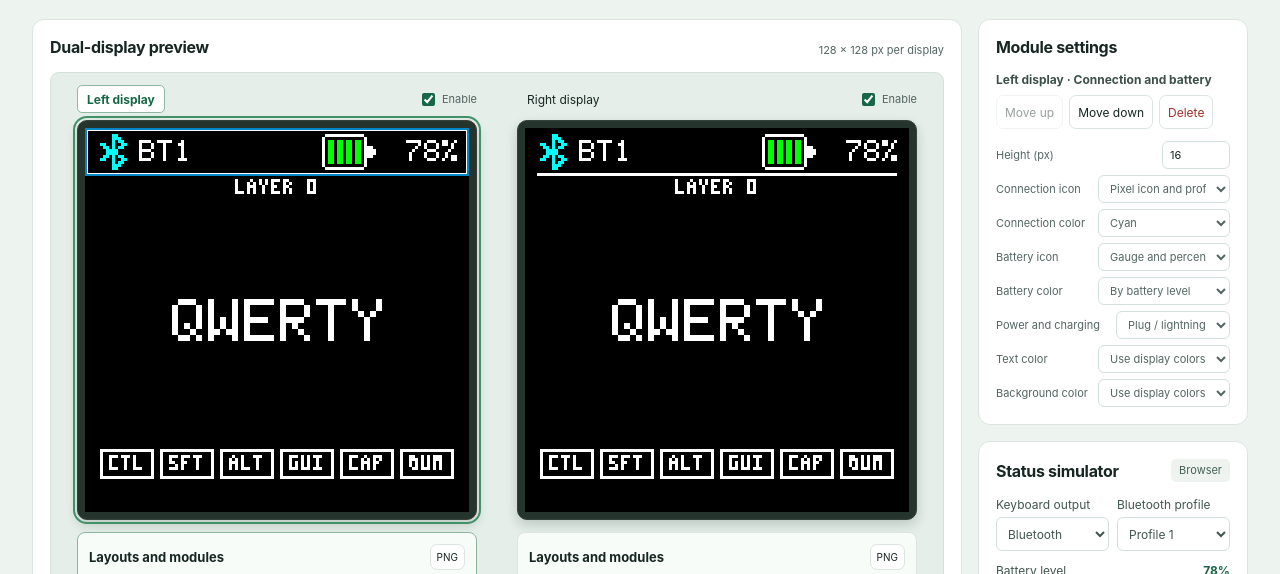
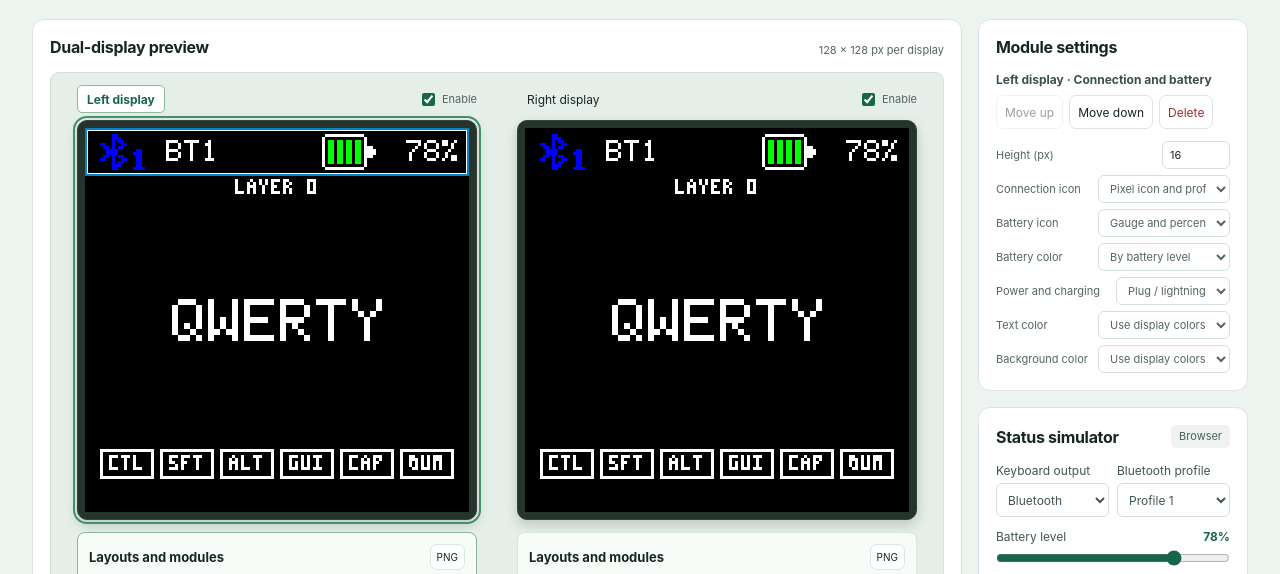
Before and after one commit to PandaKBLab/color-view, a plain HTML site: page index.html in a window 1280 px wide. Both pictures are taken after a click on the button 277 px from the left and 322 px from the top of the page. Shown: the part 170-744 px from the top of the page. Drawn offline with Linux system fonts and the light colour scheme.

Commit message:
Refine Studio USB and Bluetooth status icons

```diff
--- a/index.html
+++ b/index.html
@@ -10,7 +10,7 @@
   <script defer src="demo-data.js?v=7"></script>
   <script defer src="zmk-layout.js?v=7"></script>
   <script defer src="zmk-project.js?v=2"></script>
-  <script defer src="studio.js?v=9"></script>
+  <script defer src="studio.js?v=10"></script>
 </head>
 <body>
   <header class="top">
--- a/studio.js
+++ b/studio.js
@@ -3,7 +3,7 @@
 const SIZE = 128;
 const STATUS_ICON_HEIGHT = 12;
 const COLORS = ["#000000", "#ffffff", "#ff0000", "#00ff00", "#0000ff", "#00ffff", "#ff00ff", "#ffff00"];
-const [BLACK, WHITE, RED, GREEN, , CYAN, , YELLOW] = COLORS;
+const [BLACK, WHITE, RED, GREEN, BLUE, CYAN, , YELLOW] = COLORS;
 const COLOR_LABELS = Object.fromEntries(COLORS.map((color,index) => [color,["黑","白","红","绿","蓝","青","品红","黄"][index]]));
 const THEME_COLORS = {auto:"跟随屏幕",...COLOR_LABELS};
 const SIDES = ["left","right"];
@@ -280,11 +280,15 @@ const DISCONNECTED_MARK = [
     "##..##", ".####.", "..##..",
     ".####.", "##..##",
 ];
+const BLUETOOTH_PROFILE_FONT = {width:5,height:7,glyphs:{
+    1:[12,28,12,12,12,12,30], 2:[14,27,3,6,12,24,31], 3:[30,3,3,14,3,3,30],
+    4:[11,27,27,27,31,3,3], 5:[31,24,24,30,3,3,30],
+}};
 const USB_CONNECTED_ICON = [
-    ".....+.....", "....+++....", "...+++++...",
-    ".....#.....", ".++..#..++.", ".++..#..++.",
-    "..#..#..#..", "...#.#.#...", "....###....",
-    ".....#.....", "....###....", "....###....",
+    "..........###.......", ".........#####......", ".......#######......",
+    "......###.###....#..", ".###.###.........##.", "####################",
+    "####################", ".###....##.......##.", ".........##.####.#..",
+    "..........######....", "............####....", "............####....",
 ];
 const USB_POWER_ICON = [
     ".#.#.", ".#.#.", "#####",
@@ -298,14 +302,12 @@ const CHARGING_ICON = [
     "...###....", "..##......", "..#.......",
 ];
 const BATTERY_LEVEL_COLORS = [RED, RED, YELLOW, GREEN, GREEN];
-const STATUS_COLUMNS = {connectionIcon:5,connectionText:18,power:45,charging:63,battery:79,rightEdge:124};
-
-function drawStatusPixels(rows,x,y,primary,accent) {
-    const inks = {"#":primary,"+":accent};
+const STATUS_COLUMNS = {connectionIcon:5,connectionText:27,power:49,charging:63,battery:79,rightEdge:124};
+
+function drawStatusPixels(rows,x,y,color) {
     for (const [row, pixels] of rows.entries()) {
         for (let column = 0; column < pixels.length; column++) {
-            const ink = inks[pixels[column]];
-            if (ink) paint(x+column,y+row,1,1,ink);
+            if (pixels[column] === "#") paint(x+column,y+row,1,1,color);
         }
     }
 }
@@ -332,9 +334,10 @@ function drawStatus(module,y,h,fg) {
 
     if (module.icon === "icons") {
         if (state.endpoint === "USB") {
-            drawStatusPixels(USB_CONNECTED_ICON,columns.connectionIcon,iconY,fg,linkColor);
+            drawStatusPixels(USB_CONNECTED_ICON,columns.connectionIcon,iconY,GREEN);
         } else if (state.endpoint === "BLE") {
-            drawStatusPixels(BLUETOOTH_ICON,columns.connectionIcon,iconY,linkColor);
+            drawStatusPixels(BLUETOOTH_ICON,columns.connectionIcon,iconY,BLUE);
+            bitmap(state.profile,columns.connectionIcon+11,iconY+5,1,BLUE,BLUETOOTH_PROFILE_FONT);
         } else {
             drawStatusPixels(DISCONNECTED_MARK,columns.connectionIcon+2,iconY+3,RED);
         }
@@ -369,7 +372,7 @@ function drawStatus(module,y,h,fg) {
         const x = columns.rightEdge - textWidth(number,1,READABLE_FONT);
         bitmap(number,x,readableTextY,1,batteryColor,READABLE_FONT);
     }
-    if (h > STATUS_ICON_HEIGHT) paint(4,y+h-1,120,1,fg);
+    if (state.endpoint === "OFF" && h > STATUS_ICON_HEIGHT) paint(4,y+h-1,120,1,fg);
 }
 
 function modifiers() {
@@ -766,6 +769,14 @@ function screenHotspots(hand) {
     }) : [];
 }
 
+function moduleOptionEntries(module) {
+    const entries = Object.entries(OPTIONS[module.type] || {});
+    if (module.type === "status" && (module.icon === "icons" || module.icon === "none")) {
+        return entries.filter(([key]) => key !== "linkColor");
+    }
+    return entries;
+}
+
 function moduleOptions(module,maxHeight,onChange,scope="") {
     if (!module) return [];
     const heightRow = document.createElement("label");
@@ -787,7 +798,7 @@ function moduleOptions(module,maxHeight,onChange,scope="") {
     };
     heightRow.append(height);
     const options = [heightRow];
-    const fields = {...(OPTIONS[module.type] || {})};
+    const fields = Object.fromEntries(moduleOptionEntries(module));
     if (module.type !== "spacer") {
         fields.foreground = ["文字颜色",THEME_COLORS];
         fields.background = ["背景颜色",THEME_COLORS];
@@ -995,9 +1006,17 @@ function initBuilder() {
     height.min = TYPES[builderDraft.type].min;
     height.value = builderDraft.height;
     by("builder-error").textContent = "";
-    const options = Object.entries(OPTIONS[builderDraft.type] || {}).map(([key,[label,choices]]) =>
-        optionSelect(label,"builder-"+key,choices,builderDraft[key],value => { builderDraft[key] = value; }));
+    renderBuilderOptions();
+}
+
+function renderBuilderOptions(focus) {
+    const options = moduleOptionEntries(builderDraft).map(([key,[label,choices]]) =>
+        optionSelect(label,"builder-"+key,choices,builderDraft[key],(value,id) => {
+            builderDraft[key] = value;
+            if (key === "icon") renderBuilderOptions(id);
+        }));
     by("builder-options").replaceChildren(...options);
+    if (focus) by(focus)?.focus();
 }
 
 builderType.onchange = initBuilder;
```
